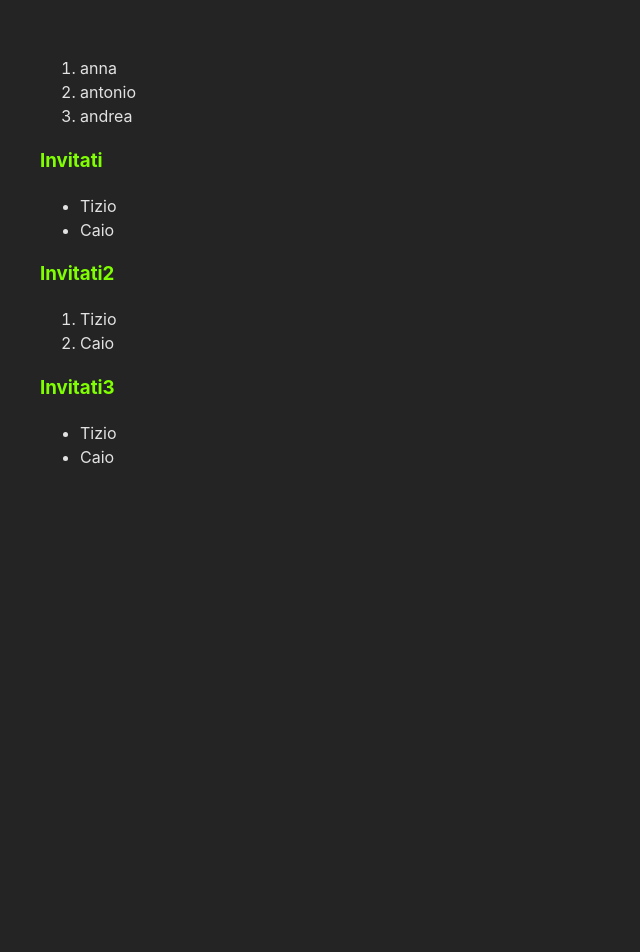
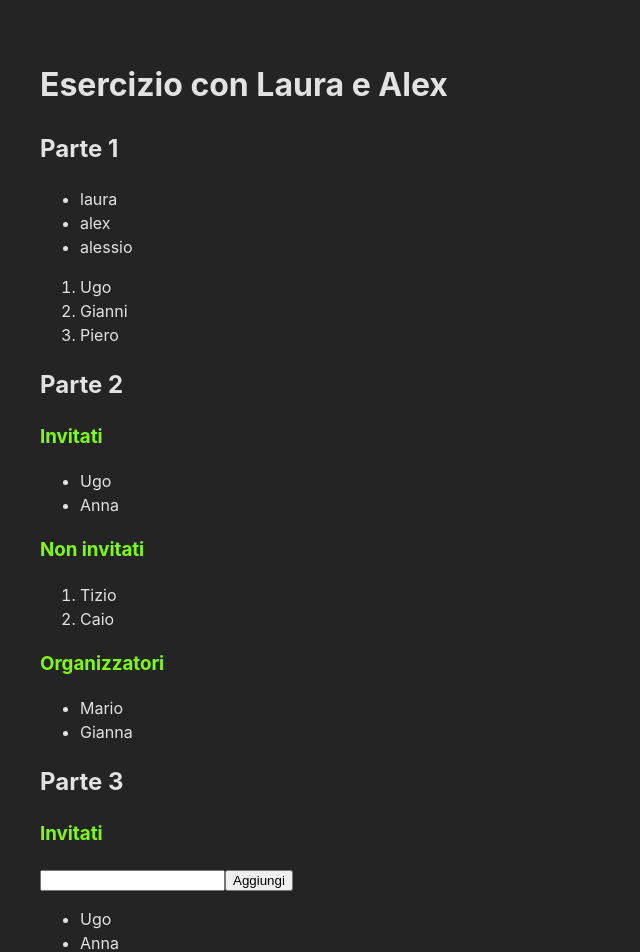
Before and after one commit to paininoa/exercise-long-weekend, a React (Vite) app: page / in a window 1280 px wide. Shown: the top 952 px of the page, without its empty margins (0-640 px from the left). Before the commit the page ends 800 px from the top, so only its background shows below. Built offline with nearby package versions, Linux system fonts and the light colour scheme.

Commit message:
Eod 9/12

```diff
--- a/src/App.jsx
+++ b/src/App.jsx
@@ -61,39 +61,133 @@ eseguita passando solo il value non l'intero evento
 */
 }
 
+// // TERZA VOLTA DA SOLO (1 E 2) -------------------------------------------------------
+
+// import { useState } from "react";
+// import "./App.css";
+// import CustomList from "./CustomList/CustomList";
+
+// function App() {
+//   const listExample = ["anna", "antonio", "andrea"];
+//   const allLists = [
+//     {
+//       title: "Invitati",
+//       type: "ul",
+//       list: ["Tizio", "Caio"],
+//     },
+//     {
+//       title: "Invitati2",
+//       type: "ol",
+//       list: ["Tizio", "Caio"],
+//     },
+//     {
+//       title: "Invitati3",
+//       type: "ul",
+//       list: ["Tizio", "Caio"],
+//     },
+//   ];
+
+//   return (
+//     <>
+//       <CustomList type={"ol"} list={listExample} />
+
+//       {allLists.map((obj, objIndex) => {
+//         return (
+//           <div key={`obj${objIndex}`}>
+//             <h3>{obj.title}</h3>
+//             <CustomList type={obj.type} list={obj.list} />
+//           </div>
+//         );
+//       })}
+//     </>
+//   );
+// }
+
+// export default App;
+
+// PROVA CON LAURA E ALEX COMPLETATO FINO AD EX 3 -------------------------------------------------------
+
 import { useState } from "react";
 import "./App.css";
 import CustomList from "./CustomList/CustomList";
 
-function App() {
-  const listExample = ["anna", "antonio", "andrea"];
-  const allLists = [
+const testList = ["laura", "alex", "alessio"];
+let allLists = [
   {
     title: "Invitati",
     type: "ul",
-      list: ["Tizio", "Caio"],
+    list: ["Ugo", "Anna"],
+    userValue: "",
   },
   {
-      title: "Invitati2",
+    title: "Non invitati",
     type: "ol",
     list: ["Tizio", "Caio"],
+    userValue: "",
   },
   {
-      title: "Invitati3",
+    title: "Organizzatori",
     type: "ul",
-      list: ["Tizio", "Caio"],
+    list: ["Mario", "Gianna"],
+    userValue: "",
   },
 ];
 
+function App() {
+  const [objectArray, setObjectArray] = useState(allLists);
+
   return (
     <>
-      <CustomList type={"ol"} list={listExample} />
+      <h1>Esercizio con Laura e Alex</h1>
+      <h2>Parte 1</h2>
+      <CustomList type={"ul"} list={testList} />
+      <CustomList type={"ol"} list={["Ugo", "Gianni", "Piero"]} />
 
-      {allLists.map((obj, objIndex) => {
+      <h2>Parte 2</h2>
+      {allLists.map((listObject, index) => {
         return (
-          <div key={`obj${objIndex}`}>
-            <h3>{obj.title}</h3>
-            <CustomList type={obj.type} list={obj.list} />
+          <div key={index}>
+            <h3>{listObject.title}</h3>
+            <CustomList type={listObject.type} list={listObject.list} />
+          </div>
+        );
+      })}
+
+      <h2>Parte 3</h2>
+      {allLists.map((listObject, index) => {
+        return (
+          <div key={index}>
+            <h3>{listObject.title}</h3>
+
+            <div>
+              <input
+                type="text"
+                value={listObject.userValue}
+                onChange={(e) => {
+                  const finalList = [...objectArray];
+                  const finalObject = finalList[index];
+                  finalObject.userValue = e.target.value;
+                  setObjectArray(finalList);
+                }}
+              />
+              <button
+                onClick={() => {
+                  const finalList = [...objectArray];
+                  const finalObject = finalList[index];
+                  finalObject.list = [
+                    ...finalObject.list,
+                    finalObject.userValue,
+                  ];
+                  finalObject.userValue = "";
+
+                  setObjectArray(finalList);
+                }}
+              >
+                Aggiungi
+              </button>
+            </div>
+
+            <CustomList type={listObject.type} list={listObject.list} />
           </div>
         );
       })}
@@ -102,94 +196,6 @@ function App() {
 }
 
 export default App;
-
-// PROVA CON LAURA E ALEX COMPLETATO FINO AD EX 3 -------------------------------------------------------
-
-// const testList = ["laura", "alex", "alessio"];
-// let allLists = [
-//   {
-//     title: "Invitati",
-//     type: "ul",
-//     list: ["Ugo", "Anna"],
-//     userValue: "",
-//   },
-//   {
-//     title: "Non invitati",
-//     type: "ol",
-//     list: ["Tizio", "Caio"],
-//     userValue: "",
-//   },
-//   {
-//     title: "Organizzatori",
-//     type: "ul",
-//     list: ["Mario", "Gianna"],
-//     userValue: "",
-//   },
-// ];
-
-// function App() {
-//   const [newAllLists, setNewAllLists] = useState(allLists);
-
-//   return (
-//     <>
-//       <h1>Esercizio con Laura e Alex</h1>
-//       <h2>Parte 1</h2>
-//       <CustomList type={"ul"} list={testList} />
-//       <CustomList type={"ol"} list={["Ugo", "Gianni", "Piero"]} />
-
-//       <h2>Parte 2</h2>
-//       {allLists.map((listObject, index) => {
-//         return (
-//           <div key={index}>
-//             <h3>{listObject.title}</h3>
-//             <CustomList type={listObject.type} list={listObject.list} />
-//           </div>
-//         );
-//       })}
-
-//       <h2>Parte 3</h2>
-//       {allLists.map((listObject, index) => {
-//         return (
-//           <div key={index}>
-//             <h3>{listObject.title}</h3>
-
-//             <div>
-//               <input
-//                 type="text"
-//                 value={listObject.userValue}
-//                 onChange={(e) => {
-//                   const finalList = [...newAllLists];
-//                   const finalObject = finalList[index];
-//                   finalObject.userValue = e.target.value;
-//                   setNewAllLists(finalList);
-//                 }}
-//               />
-//               <button
-//                 onClick={() => {
-//                   const finalList = [...newAllLists];
-//                   const finalObject = finalList[index];
-//                   finalObject.list = [
-//                     ...finalObject.list,
-//                     finalObject.userValue,
-//                   ];
-//                   finalObject.userValue = "";
-
-//                   setNewAllLists(finalList);
-//                 }}
-//               >
-//                 Aggiungi
-//               </button>
-//             </div>
-
-//             <CustomList type={listObject.type} list={listObject.list} />
-//           </div>
-//         );
-//       })}
-//     </>
-//   );
-// }
-
-// export default App;
 
 //ESERCIZIO FATTO IN CLASSE E CON MIO FRATELLO (il terzo) ---------------------------------------
 
--- a/src/CustomList/CustomList.jsx
+++ b/src/CustomList/CustomList.jsx
@@ -1,22 +1,26 @@
+// // THIRD TRIAL ALONE ---------------------------------------------------
+
+// import { useState } from "react";
+// import "./CustomList.css";
+
+// export default ({ type, list }) => {
+//   const mapedList = list.map((e, i) => <li key={`listItem${i}`}>{e}</li>);
+
+//   return type === "ul" ? <ul>{mapedList}</ul> : <ol>{mapedList}</ol>;
+// };
+
+// ----- SECOND TRIAL COMPLETED UP TO EX 3 WITH LAURA AND ALEX ----------
+
 import { useState } from "react";
 import "./CustomList.css";
 
-// THIRD TRIAL ALONE ------------
+export default ({ type, list }) => {
+  const mapedList = list.map((e, i) => <li key={i}>{e}</li>);
 
-export default ({ type, list }) => {
-  const mapedList = list.map((e, i) => <li key={`listItem${i}`}>{e}</li>);
+  return type === "ol" ? <ol>{mapedList}</ol> : <ul>{mapedList}</ul>;
 
-  return type === "ul" ? <ul>{mapedList}</ul> : <ol>{mapedList}</ol>;
-};
-
-// ----- SECOND TRIAL COMPLETED UP TO EX 3 WITH LAURA AND ALEX ----------
-
-// export default ({ type, list }) => {
-//   const mapedList = list.map((e, i) => <li key={i}>{e}</li>);
-
-//   return type === "ol" ? <ol>{mapedList}</ol> : <ul>{mapedList}</ul>;
-
-// if (type === "ol") {                         // ALTERNATIVE WITH IF ELSE
+  // ALTERNATIVE WITH IF ELSE ---------------------
+  // if (type === "ol") {
   //   return (
   //     <ol>
   //       {list.map((e, i) => (
@@ -32,9 +36,13 @@ export default ({ type, list }) => {
   //       ))}
   //     </ul>
   //   );
-// };
+  // }
+};
 
-//ESERCIZIO FATTO IN CLASSE
+// //ESERCIZIO FATTO IN CLASSE ---------------------------------------
+
+// import { useState } from "react";
+// import "./CustomList.css";
 
 // export default function ({ type, list }) {
 //   const lista = list.map((el, ix) => <li key={`item${ix}`}>{el}</li>);
```
Lines whose indentation alone changed are shown as unchanged.
